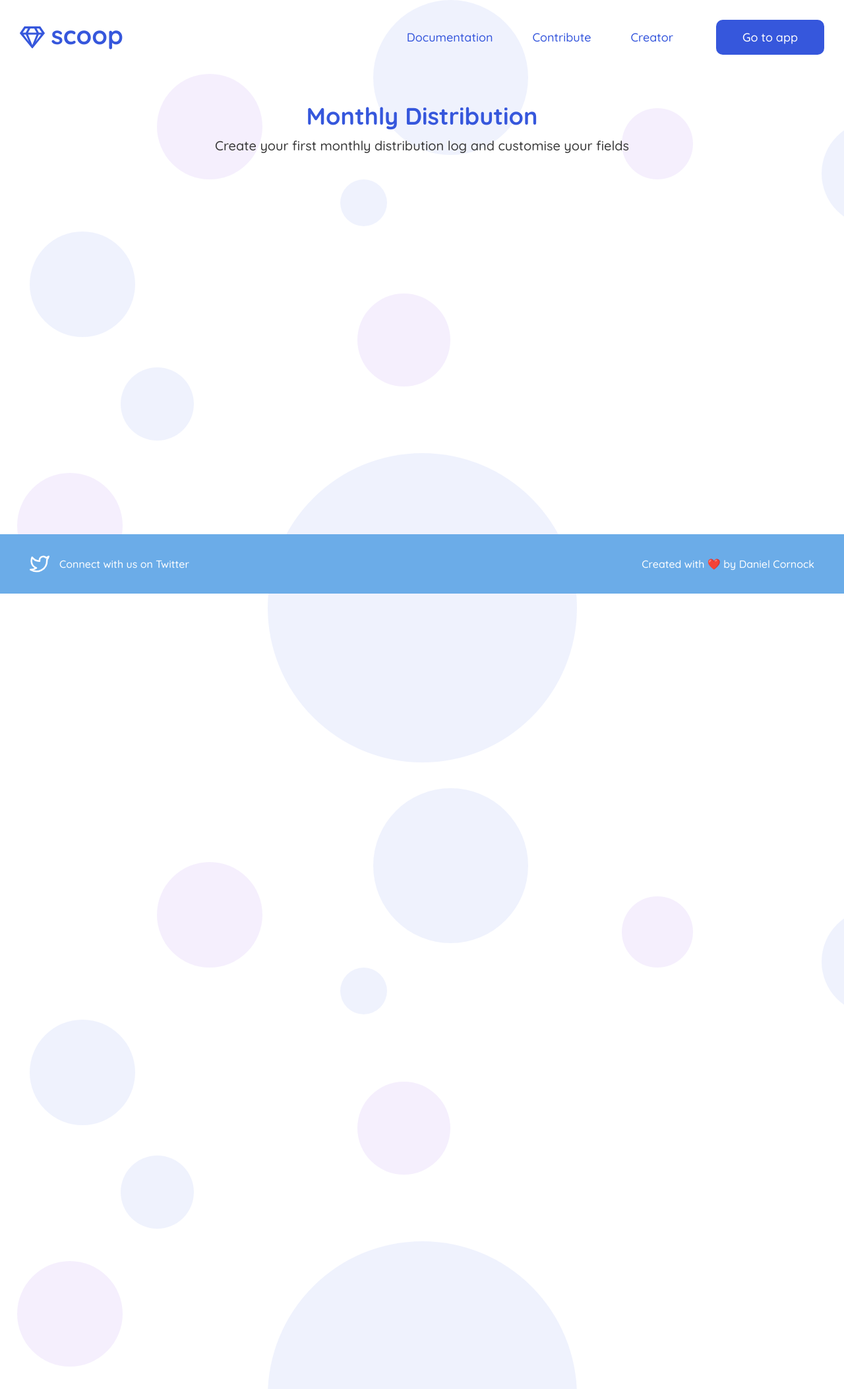
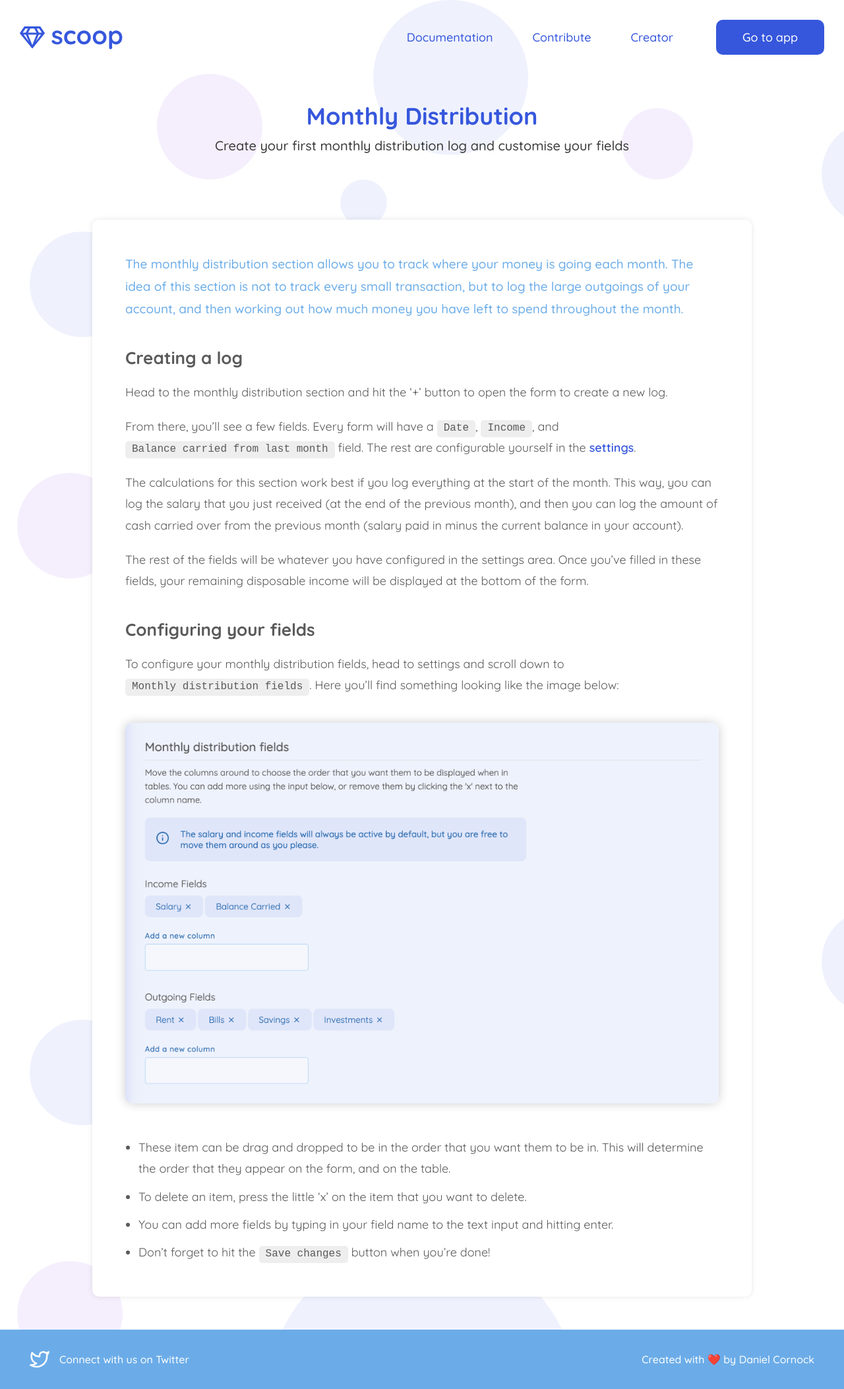
Before and after one commit to danielcornock/scoop-marketing-page, a Jekyll site: the page built from _posts/0000-01-05-monthly-distribution.md, in a window 1280 px wide. Shown: the whole page at 66% size. Built offline with Jekyll 4.4.1, drawn with Linux system fonts in a browser that asks for light colours.

Commit message:
Add documentation for monthly distribution

```diff
--- a/_layouts/post/_post.scss
+++ b/_layouts/post/_post.scss
@@ -4,7 +4,7 @@
   }
 
   &-headingContainer {
-    padding: 40px 0 50px;
+    padding: 40px 0 100px;
   }
 
   &-heading {
@@ -20,4 +20,82 @@
     color: $color-heading;
     font-weight: 500;
   }
+
+  &-content {
+    max-width: 1000px;
+    margin: auto;
+    padding: 50px;
+    background-color: $color-white;
+    border-radius: 10px;
+    box-shadow: 0 0px 8px rgba(black, 0.1);
+    margin-bottom: 50px;
+
+    @include media(600px) {
+      margin-left: -30px;
+      margin-right: -30px;
+    }
+
+    @include media(450px) {
+      padding: 30px;
+    }
+  }
 }
+
+.Post-content {
+  p {
+    font-size: 18px;
+    line-height: 180%;
+    color: $color-subheading;
+    margin-bottom: 20px;
+    font-weight: 400;
+
+    &:first-child {
+      font-size: 19px;
+      color: $color-primary-gradient;
+
+      font-weight: 500;
+    }
+  }
+
+  h2 {
+    color: $color-subheading;
+    margin-top: 40px;
+    margin-bottom: 20px;
+    font-size: 26px;
+  }
+
+  code {
+    font-family: monospace;
+    font-weight: 500;
+    display: inline-block;
+    padding: 0 10px;
+    line-height: 1.6;
+    border-radius: 5px;
+    background-color: #eee;
+    font-size: 16px;
+  }
+
+  a {
+    color: $color-primary;
+    font-weight: 600;
+  }
+
+  img {
+    width: 100%;
+    border-radius: 10px;
+    box-shadow: 0 0px 16px rgba(black, 0.2);
+    margin: 20px 0;
+  }
+
+  li {
+    font-size: 18px;
+    line-height: 180%;
+    color: $color-subheading;
+    font-weight: 400;
+    margin-left: 20px;
+
+    &:not(:first-child) {
+      margin-top: 10px;
+    }
+  }
+}
--- a/_layouts/post/post.html
+++ b/_layouts/post/post.html
@@ -7,5 +7,7 @@ layout: default
     <h1 class="Post-heading">{{ page.title }}</h1>
     <p class="Post-headingText">{{ page.description }}</p>
   </div>
-  {{ content }}
+  <div class="Post-content">
+    {{ content }}
+  </div>
 </div>
--- a/_posts/0000-01-05-monthly-distribution.md
+++ b/_posts/0000-01-05-monthly-distribution.md
@@ -4,3 +4,26 @@ description: >-
   Create your first monthly distribution log and customise your fields
 icon: calendar
 ---
+
+The monthly distribution section allows you to track where your money is going each month. The idea of this section is not to track every small transaction, but to log the large outgoings of your account, and then working out how much money you have left to spend throughout the month.
+
+## Creating a log
+
+Head to the monthly distribution section and hit the '+' button to open the form to create a new log.
+
+From there, you'll see a few fields. Every form will have a `Date`, `Income`, and `Balance carried from last month` field. The rest are configurable yourself in the [settings](#settings).
+
+The calculations for this section work best if you log everything at the start of the month. This way, you can log the salary that you just received (at the end of the previous month), and then you can log the amount of cash carried over from the previous month (salary paid in minus the current balance in your account).
+
+The rest of the fields will be whatever you have configured in the settings area. Once you've filled in these fields, your remaining disposable income will be displayed at the bottom of the form.
+
+## Configuring your fields
+
+To configure your monthly distribution fields, head to settings and scroll down to `Monthly distribution fields`. Here you'll find something looking like the image below:
+
+![Balance carried from last month](../assets/doc-images/md-settings.png)
+
+- These item can be drag and dropped to be in the order that you want them to be in. This will determine the order that they appear on the form, and on the table.
+- To delete an item, press the little 'x' on the item that you want to delete.
+- You can add more fields by typing in your field name to the text input and hitting enter.
+- Don't forget to hit the `Save changes` button when you're done!
```
Also changed, not shown: assets/doc-images/md-settings.png (added).
